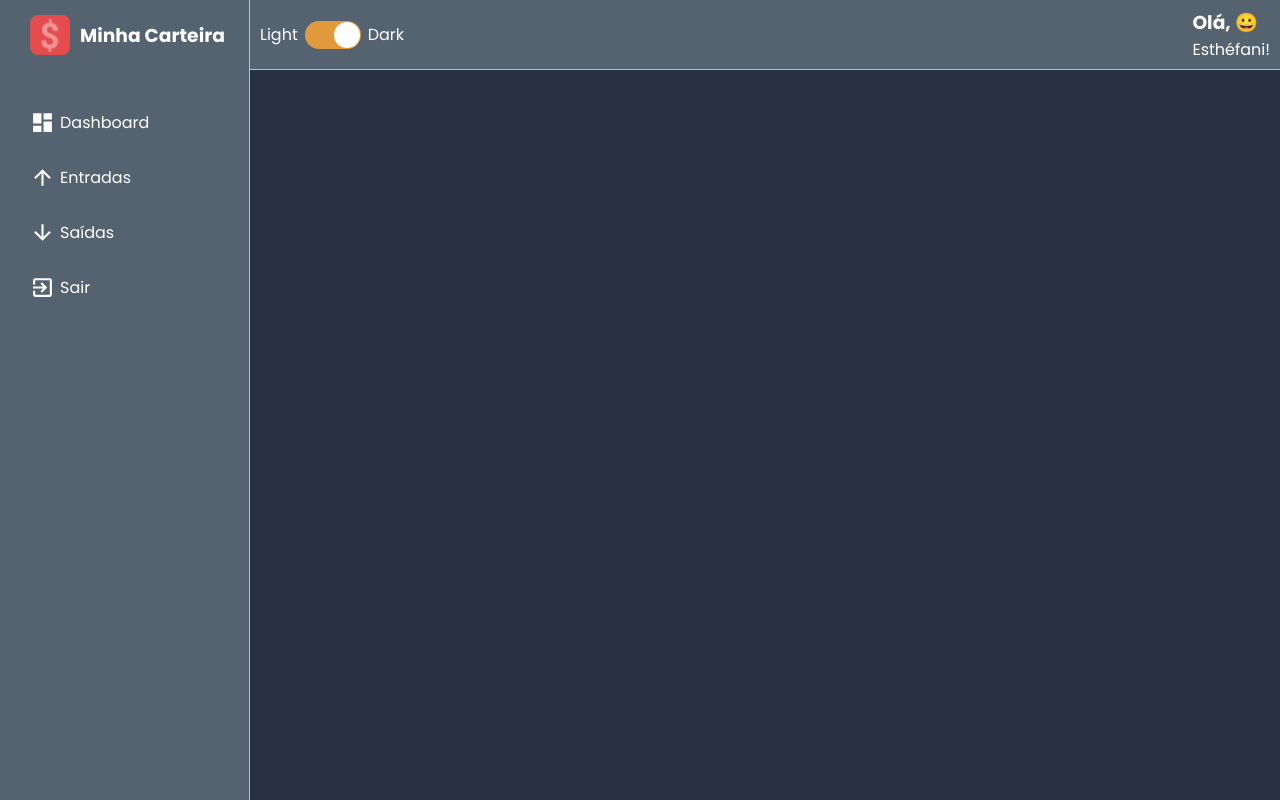
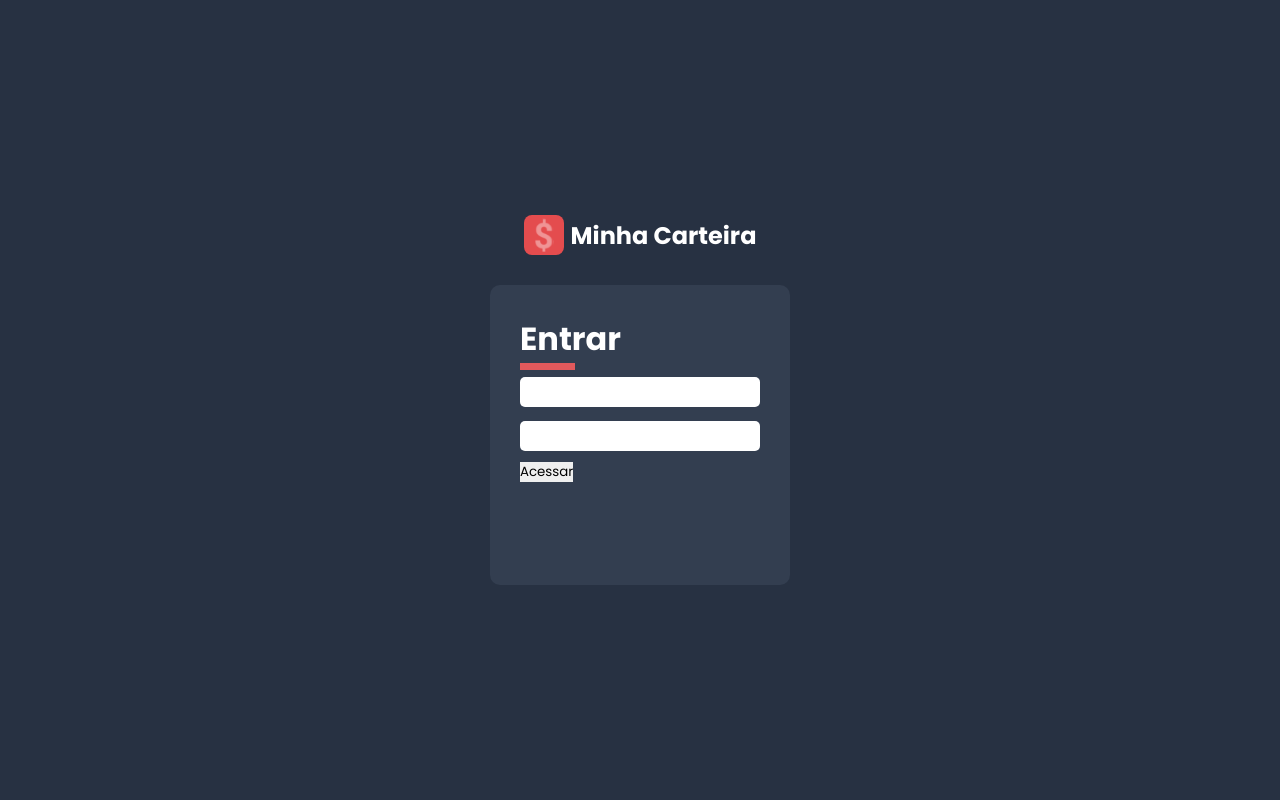
Before and after one commit to Esthefani-Possamai/Dashboard, a React (Create React App) app: page /SignIn in a window 1280 px wide. Built offline with nearby package versions, Linux system fonts and the light colour scheme.

Commit message:
Tela de SignIn em desenvolvimento

```diff
--- a/public/index.html
+++ b/public/index.html
@@ -1,33 +1,21 @@
 <!DOCTYPE html>
-<html lang="en">
+<html lang="pt-br">
   <head>
+    <link rel="shortcut icon" href="./../src/icons/logo.svg" type="image/x-icon">
     <meta charset="utf-8" />
-    <link rel="icon" href="%PUBLIC_URL%/favicon.ico" />
     <meta name="viewport" content="width=device-width, initial-scale=1" />
-    <meta name="theme-color" content="#000000" />
     <meta
       name="description"
       content="Web site created using create-react-app"
     />
-    <link rel="apple-touch-icon" href="%PUBLIC_URL%/logo192.png" />
-    <link rel="manifest" href="%PUBLIC_URL%/manifest.json" />
     <link rel="preconnect" href="https://fonts.googleapis.com">
     <link rel="preconnect" href="https://fonts.gstatic.com" crossorigin>
     <link href="https://fonts.googleapis.com/css2?family=Poppins:wght@100;200;300;400;500;600;700;800;900&display=swap" rel="stylesheet">
-    <title>React App</title>
+
+    <title>Minha Carteira</title>
   </head>
   <body>
     <noscript>You need to enable JavaScript to run this app.</noscript>
     <div id="root"></div>
-    <!--
-      This HTML file is a template.
-      If you open it directly in the browser, you will see an empty page.
-
-      You can add webfonts, meta tags, or analytics to this file.
-      The build step will place the bundled scripts into the <body> tag.
-
-      To begin the development, run `npm start` or `yarn start`.
-      To create a production bundle, use `npm run build` or `yarn build`.
-    -->
   </body>
 </html>
--- a/src/App.tsx
+++ b/src/App.tsx
@@ -1,8 +1,8 @@
 import React from 'react';
 import GlobalStyles from './style/GlobalStyle';
 import {ThemeProvider} from 'styled-components'
-import { AppRoutes } from './routes/app.routes';
 import { useTheme } from './Hooks/theme';
+import { AuthRoutes } from './routes/auth.routes';
 
 function App() {
 
@@ -10,7 +10,8 @@ function App() {
   return (
     <ThemeProvider theme={theme}>
       <GlobalStyles />
-      <AppRoutes/>
+      {/* <AppRoutes/> */}
+      <AuthRoutes/>
     </ThemeProvider>
   );
 }
--- /dev/null
+++ b/src/components/Input/Input.tsx
@@ -0,0 +1,8 @@
+import React, { InputHTMLAttributes } from "react";
+import * as C from './styles'
+
+type InputProps = InputHTMLAttributes<HTMLInputElement>;
+
+export const InputForm: React.FC <InputProps> = ({...rest }) => (
+        <C.Container {...rest}/>
+)
--- /dev/null
+++ b/src/components/Input/styles.ts
@@ -0,0 +1,11 @@
+import styled from "styled-components";
+
+export const Container = styled.input `
+    width: 100%;
+    height: 30px;
+    margin: 7px 0px;
+    padding: 10px;
+    border-radius: 5px;
+    background-color: ${props => props.theme.colors.white};
+    color: ${props => props.theme.colors.black};
+`;
--- /dev/null
+++ b/src/pages/SignIn/SignIn.tsx
@@ -0,0 +1,31 @@
+import React from "react";
+import * as C from './styles'
+import logoImg from '../../icons/logo.svg'
+import { InputForm } from "../../components/Input/Input";
+
+export const SignIn = () => {
+    return (
+        <C.Container>
+           <C.Logo>
+                <img src={logoImg} alt="Minha Carteira" />
+                <h2>Minha Carteira</h2>
+           </C.Logo>
+
+           <C.Form onSubmit={() => {}}>
+                <C.FormTitle>
+                    Entrar
+                </C.FormTitle>
+                <InputForm
+                type="email"
+                required/>
+                <InputForm
+                type="password"
+                required
+
+                />
+
+                <button type="submit">Acessar</button>
+           </C.Form>
+        </C.Container>
+    )
+}
--- /dev/null
+++ b/src/pages/SignIn/styles.ts
@@ -0,0 +1,53 @@
+import styled from "styled-components";
+
+export const Container = styled.div `
+    height: 100vh;
+    display: flex;
+    flex: 1;
+    flex-direction: column;
+    justify-content: center;
+    align-items: center;
+    background-color: ${props => props.theme.colors.primary};
+`;
+
+export const Logo = styled.div `
+display: flex;
+align-items: center;
+margin-bottom: 30px;
+
+> h2 {
+    color: ${props => props.theme.colors.white};
+    margin-left: 7px;
+}
+
+> img {
+    width: 40px;
+    height: 40px;
+}
+
+`;
+
+export const Form = styled.form `
+    width: 300px;
+    height: 300px;
+    padding: 30px;
+    border-radius: 10px;
+    background-color: ${props => props.theme.colors.tertiary};
+`;
+
+export const FormTitle = styled.h1 `
+
+color: ${props => props.theme.colors.white};
+
+    &:after {
+        content: '';
+            display: block;
+            width: 55px;
+            border-bottom: 7px solid ${props => props.theme.colors.warning};
+            transition: opacity 0.2s;
+
+            :hover {
+            opacity: 0.8;
+            }
+    }
+`;
--- /dev/null
+++ b/src/routes/auth.routes.tsx
@@ -0,0 +1,12 @@
+import React from "react";
+import { Routes, Route, BrowserRouter} from 'react-router-dom'
+import { SignIn } from "../pages/SignIn/SignIn";
+
+export const AuthRoutes: React.FC = () => (
+
+    <BrowserRouter>
+        <Routes>
+            <Route path="/SignIn"element={<SignIn/>} />
+        </Routes>
+    </BrowserRouter>
+)
```
Also changed, not shown: src/pages/Login/Login.tsx (deleted, +0 -9 lines), src/routes/app.routes.tsx (+0 -9 lines), 1 other file (tests, documents, lock files or other folders).
